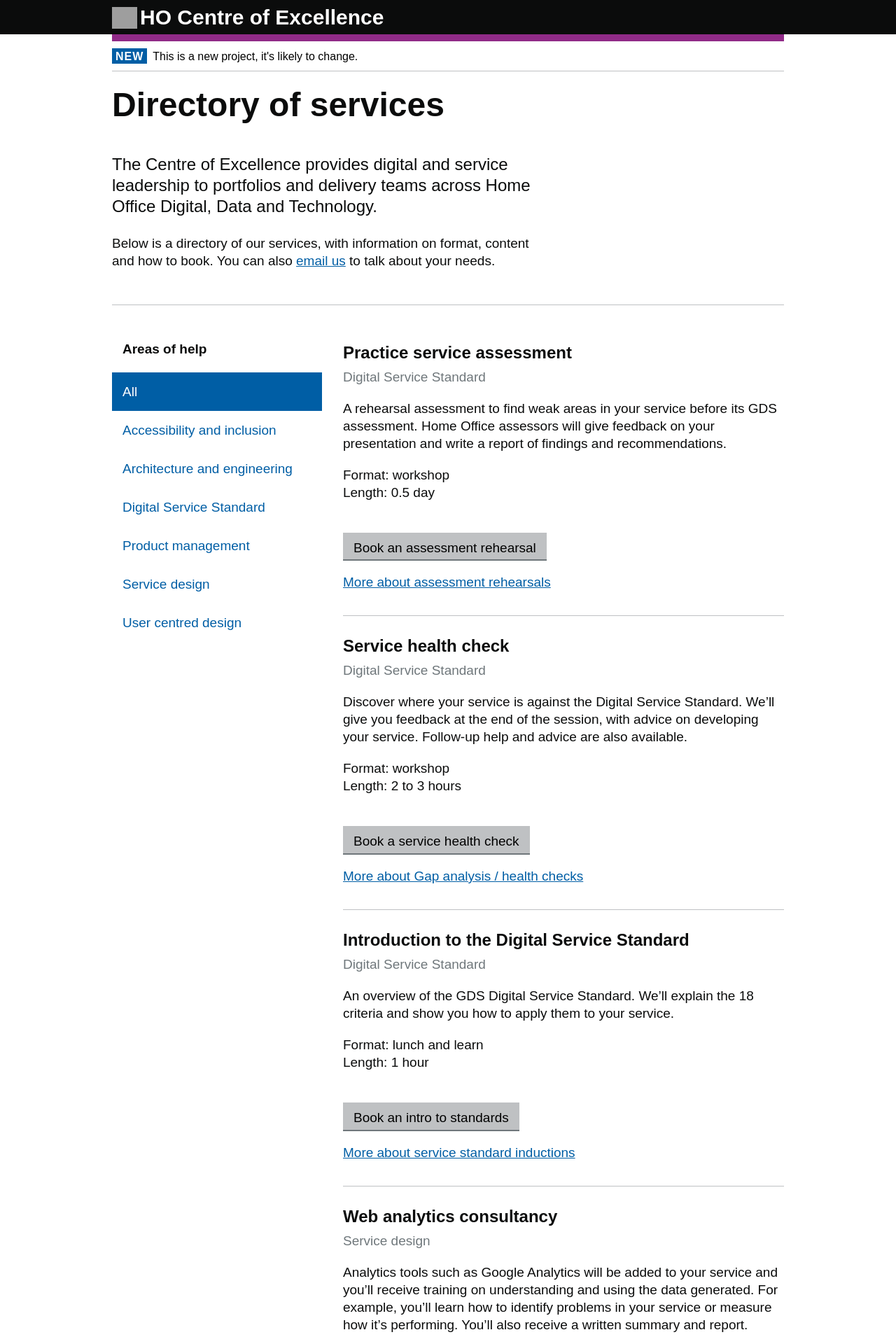
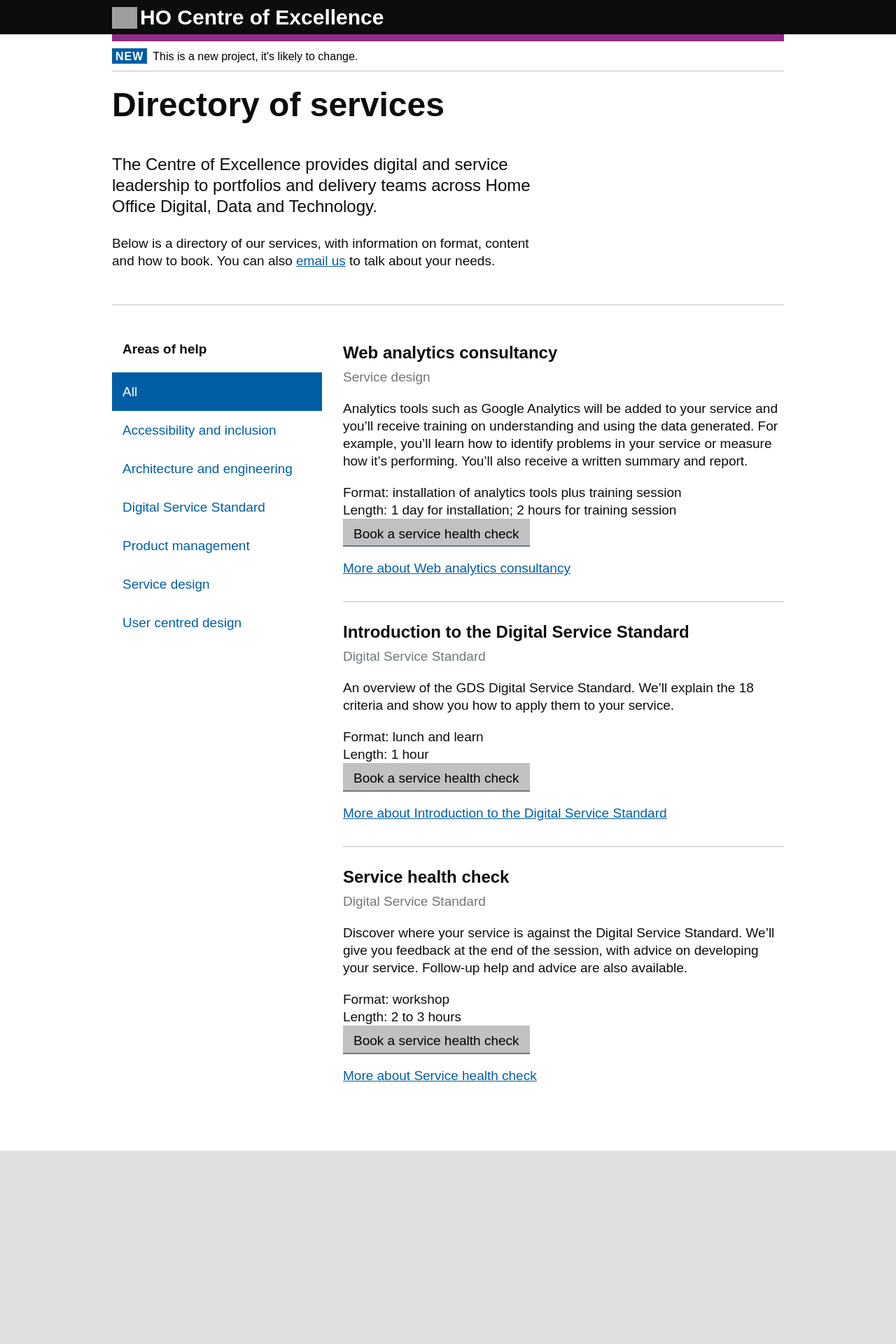
Before and after one commit to Abdul2/coe, a Jekyll site: the page built from index.md, in a window 1280 px wide. Shown: the top 1920 px of the page at 70% size. Built offline with Jekyll 4.4.1, drawn with Linux system fonts in a browser that asks for light colours; after the commit the page ends 1644 px from its top, so only the background shows below that; some of the changed text lies outside the part shown; grey boxes are pictures that could not be loaded.

Commit message:
separated services

```diff
--- a/_includes/intro.html
+++ b/_includes/intro.html
@@ -1,6 +1,5 @@
+<h1 class="bold-xlarge" >Directory of services</h1>
 
-  <h1 class="bold-xlarge" >Directory of services</h1>
+<p class="lede">The Centre of Excellence provides digital and service leadership to portfolios and delivery teams across Home Office Digital, Data and Technology.</p>
 
-  <p class="lede">The Centre of Excellence provides digital and service leadership to portfolios and delivery teams across Home Office Digital, Data and Technology.</p>
-
-  <p>Below is a directory of our services, with information on format, content and how to book. You can also <a href="mailto:CentreOfExcellenceCentral@digital.homeoffice.gov.uk">email us</a> to talk about your needs.</p>
+<p>Below is a directory of our services, with information on format, content and how to book. You can also <a href="mailto:CentreOfExcellenceCentral@digital.homeoffice.gov.uk">email us</a> to talk about your needs.</p>
--- a/_layouts/default.html
+++ b/_layouts/default.html
@@ -48,7 +48,30 @@
       </div>
 
       <div class="column-two-thirds">
-        {{ content }}
+        <!-- {{ content }} -->
+
+        <ul class="post-list">
+          {% for post in site.posts %}
+
+          <div class="content" markdown="1">
+            <h2>{{ post.title | escape }}</h2>
+            <p class="meta">{{ post.category }}</p>
+            {{ post.excerpt }}
+
+            <div class="button-secondary"><a href="mailto:CentreOfExcellenceCentral@digital.homeoffice.gov.uk?subject=Book%20a%20analysis/healthcheck">Book a service health check</a></div>
+
+            <details>
+              <summary><span class="summary">More about {{ post.title | escape }}</span></summary>
+              <div class="panel panel-border-narrow">
+                {{ post.content | remove: post.excerpt }}
+              </div>
+            </details>
+
+          </div>
+
+          {% endfor %}
+        </ul>
+
       </div>
     </div>
 
--- a/assets/main.scss
+++ b/assets/main.scss
@@ -762,7 +762,7 @@ hr {
   -moz-box-sizing: border-box;
   box-sizing: border-box;
   vertical-align: top;
-      }
+}
 
 .button-secondary:hover {
   background-color: #B6B8B9;
@@ -1741,3 +1741,8 @@ ul.tab--nav {
       outline-offset: -3px;
     }
 }
+
+details ul {
+  @extend .list;
+  @extend .list-bullet;
+}
--- a/assets/scripts.js
+++ b/assets/scripts.js
@@ -6,14 +6,11 @@ jQuery.expr[':'].Contains = function(a, i, m) {
       .indexOf(m[3].toUpperCase()) >= 0;
 };
 
-// OVERWRITES old selecor
+// OVERWRITES old selector
 jQuery.expr[':'].contains = function(a, i, m) {
   return jQuery(a).text().toUpperCase()
       .indexOf(m[3].toUpperCase()) >= 0;
 };
-
-
-
 
 // Meta filter links
 $('.jsMetaFilter').click(function(e) {
@@ -29,5 +26,4 @@ $('.jsMetaFilter').click(function(e) {
 
   $('.tab--nav .active').removeClass('active')
   $(this).addClass('active');
-
 });
--- a/index.md
+++ b/index.md
@@ -33,108 +33,6 @@ Length: 0.5 day</p>
 </details>
 
 </div>
-
-
-
-
-<div class="content" markdown="1">
-
-## Service health check
-
-Digital Service Standard
-{: .meta }
-
-Discover where your service is against the Digital Service Standard. We’ll give you feedback at the end of the session, with advice on developing your service. Follow-up help and advice are also available.
-
-<p>Format: workshop<br>
-Length: 2 to 3 hours</p>
-<br>
-<div class="button-secondary"><a href="mailto:CentreOfExcellenceCentral@digital.homeoffice.gov.uk?subject=Book%20a%20analysis/healthcheck">Book a service health check</a></div>
-
-<details>
-  <summary><span class="summary">More about Gap analysis / health checks</span></summary>
-  <div class="panel panel-border-narrow">
-    <h3>Benefits:</h3>
-    <ul class="list list-bullet">
-      <li>understand where your service is against the standard, so we can offer the right support for future development</li>
-    </ul>
-    <h3>Outputs:</h3>
-    <ul class="list list-bullet">
-      <li>feedback at the end of the session, with follow up if needed</li>
-    </ul>
-  </div>
-</details>
-
-</div>
-
-
-
-<div class="content" markdown="1">
-
-## Introduction to the Digital Service Standard
-
-Digital Service Standard
-{: .meta }
-
-An overview of the GDS Digital Service Standard. We’ll explain the 18 criteria and show you how to apply them to your service.
-
-<p>Format: lunch and learn<br>
-Length: 1 hour</p>
-<br>
-<div class="button-secondary"><a href="mailto:CentreOfExcellenceCentral@digital.homeoffice.gov.uk?subject=Book%20a%20standards%induction">Book an intro to standards</a></div>
-
-<details>
-  <summary><span class="summary">More about service standard inductions</span></summary>
-  <div class="panel panel-border-narrow">
-    <h3>Benefits:</h3>
-    <ul class="list list-bullet">
-      <li>raise awareness of what the Digital Service Standard is and what it means for the team</li>
-      <li>build understanding of how to build the right products in the right way, from the start</li>
-    </ul>
-    <h3>Outputs:</h3>
-    <ul class="list list-bullet">
-      <li>team gains basic understanding of the Digital Service Standard and how it's applied</li>
-    </ul>
-  </div>
-</details>
-
-</div>
-
-
-
-
-<div class="content" markdown="1">
-
-## Web analytics consultancy
-
-Service design
-{: .meta }
-
-Analytics tools such as Google Analytics will be added to your service and you’ll receive training on understanding and using the data generated. For example, you’ll learn how to identify problems in your service or measure how it’s performing. You’ll also receive a written summary and report.
-
-<p>Format: installation of analytics tools plus training session<br>
-Length: 1 day for installation; 2 hours for training session</p>
-<br>
-<div class="button-secondary"><a href="mailto:CentreOfExcellenceCentral@digital.homeoffice.gov.uk?subject=Book%20a%20analytics%20consultancy">Book an analytics consultancy</a></div>
-
-<details>
-  <summary><span class="summary">More about analytics consultancy</span></summary>
-  <div class="panel panel-border-narrow">
-    <h3>Benefits:</h3>
-    <ul class="list list-bullet">
-      <li>learn to identify the right problem to solve and measure how your service is performing</li>
-    </ul>
-    <h3>Outputs:</h3>
-    <ul class="list list-bullet">
-      <li>identify the right analytics tools to use, and an initial set of things to help measure success</li>
-    </ul>
-  </div>
-</details>
-
-</div>
-
-
-
 
 <div class="content" markdown="1">
 
```
Also changed, not shown: _posts/2017-05-25-welcome-to-jekyll.markdown (deleted, +0 -25 lines), _posts/2017-06-29-digital-service-standard.md (added, +23 -0 lines), _posts/2017-06-29-service-health-check.md (added, +22 -0 lines), _posts/2017-06-29-web-analytics-consultancy.md (added, +22 -0 lines).
